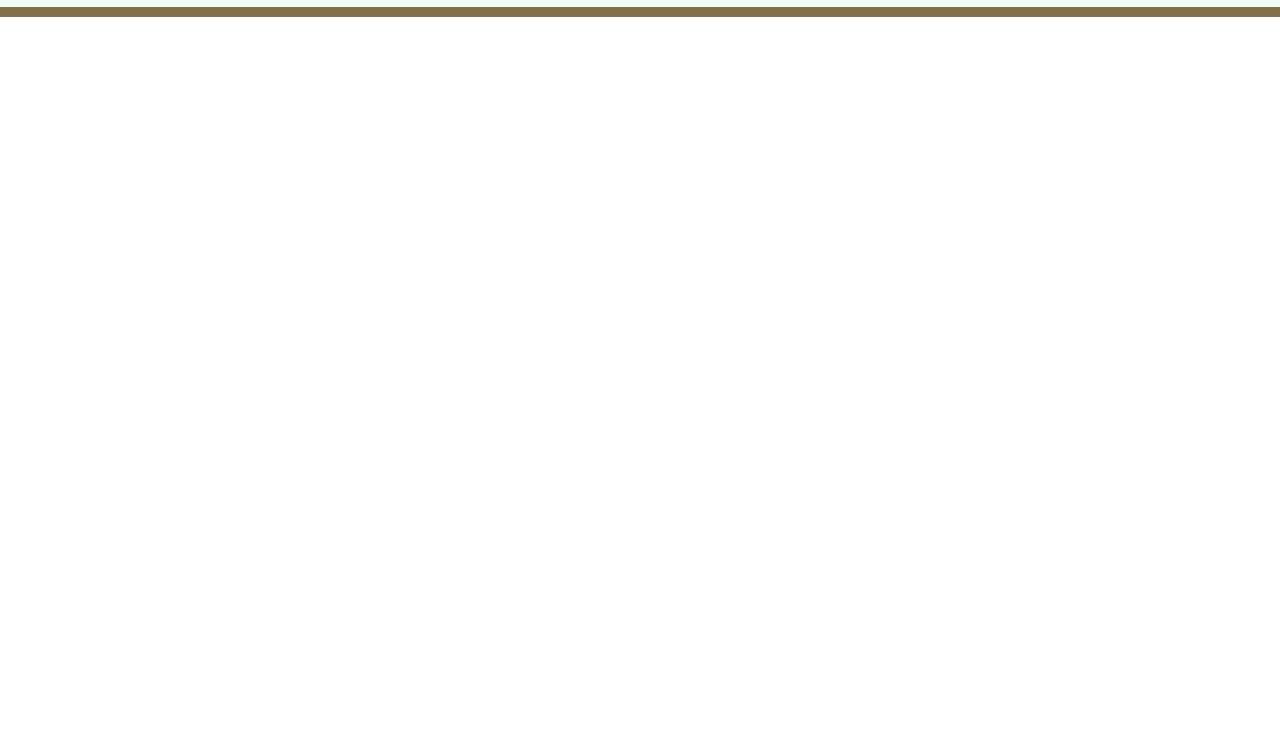
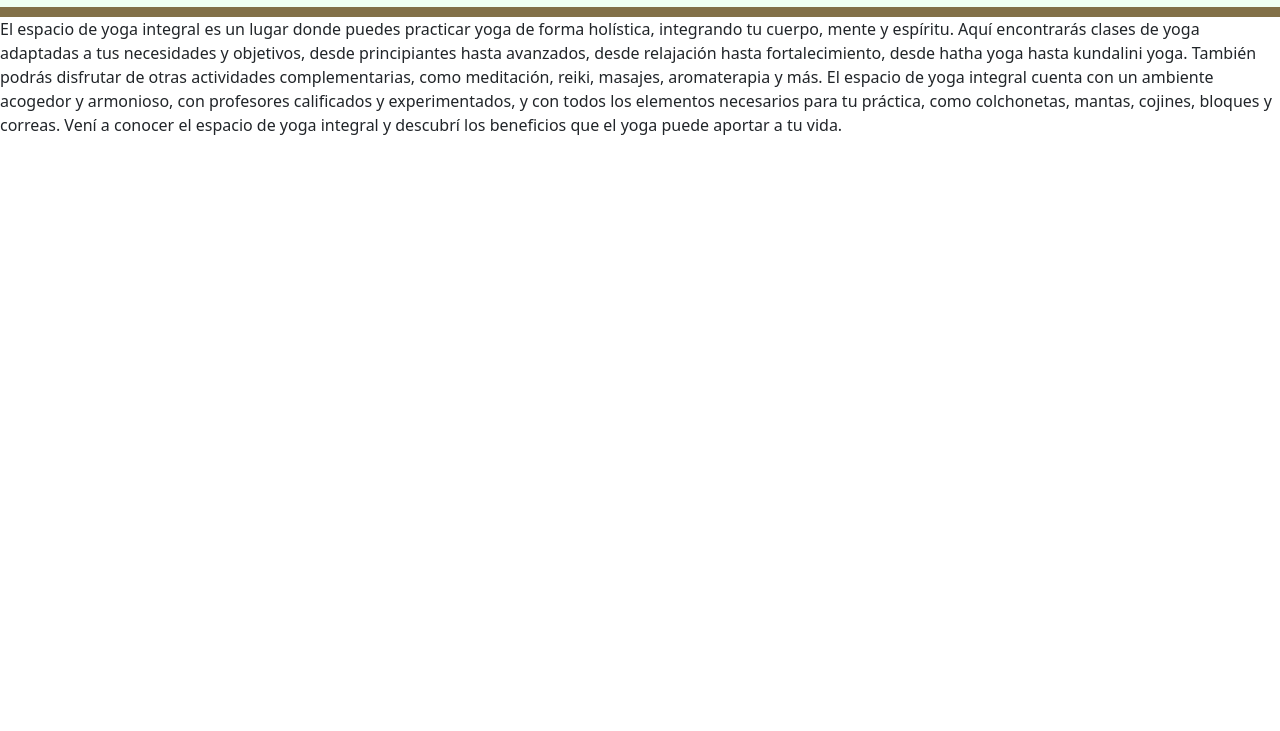
Before and after one commit to sozzmar/preentrega_3_sozze, a website: page html/YogaIntegral.html in a window 1280 px wide. Shown: the part 69-800 px from the top of the page. Drawn offline with nearby package versions, Linux system fonts and the light colour scheme.

Commit message:
se edito html

```diff
--- a/html/YogaIntegral.html
+++ b/html/YogaIntegral.html
@@ -1,23 +1,27 @@
 <!DOCTYPE html>
 <html lang="en">
+
 <head>
   <meta charset="UTF-8">
   <meta name="viewport" content="width=device-width, initial-scale=1.0">
   <!-- bootstrap-->
-    <link href="https://cdn.jsdelivr.net/npm/bootstrap@5.3.2/dist/css/bootstrap.min.css" rel="stylesheet" integrity="sha384-T3c6CoIi6uLrA9TneNEoa7RxnatzjcDSCmG1MXxSR1GAsXEV/Dwwykc2MPK8M2HN" crossorigin="anonymous">
+  <link href="https://cdn.jsdelivr.net/npm/bootstrap@5.3.2/dist/css/bootstrap.min.css" rel="stylesheet"
+    integrity="sha384-T3c6CoIi6uLrA9TneNEoa7RxnatzjcDSCmG1MXxSR1GAsXEV/Dwwykc2MPK8M2HN" crossorigin="anonymous">
 
   <!-- CSS -->
   <link rel="stylesheet" href="../css/style.css">
 
   <title>Sueños De Piel Y Luz</title>
 </head>
+
 <body>
   <!-- Header -->
   <header>
     <nav class="navbar navbar-expand-lg bg-body-tertiary">
       <div class="container-fluid">
         <a class="navbar-brand" href="../index.html">Sueños De Piel y Luz</a>
-      <button class="navbar-toggler" type="button" data-bs-toggle="collapse" data-bs-target="#navbarNav" aria-controls="navbarNav" aria-expanded="false" aria-label="Toggle navigation">
+        <button class="navbar-toggler" type="button" data-bs-toggle="collapse" data-bs-target="#navbarNav"
+          aria-controls="navbarNav" aria-expanded="false" aria-label="Toggle navigation">
           <span class="navbar-toggler-icon"></span>
         </button>
         <div class="collapse navbar-collapse" id="navbarNav">
@@ -43,14 +47,28 @@
     </nav>
   </header>
 
+  <main>
+    <section>
+      <p>
+        El espacio de yoga integral es un lugar donde puedes practicar yoga de forma holística, integrando tu cuerpo,
+        mente y espíritu. Aquí encontrarás clases de yoga adaptadas a tus necesidades y objetivos, desde principiantes
+        hasta avanzados, desde relajación hasta fortalecimiento, desde hatha yoga hasta kundalini yoga. También podrás
+        disfrutar de otras actividades complementarias, como meditación, reiki, masajes, aromaterapia y más. El espacio
+        de yoga integral cuenta con un ambiente acogedor y armonioso, con profesores calificados y experimentados, y con
+        todos los elementos necesarios para tu práctica, como colchonetas, mantas, cojines, bloques y correas. Vení a
+        conocer el espacio de yoga integral y descubrí los beneficios que el yoga puede aportar a tu vida.</p>
+    </section>
+  </main>
 
 
 
 
 
 
-
-    <script src="https://cdn.jsdelivr.net/npm/bootstrap@5.3.2/dist/js/bootstrap.bundle.min.js" integrity="sha384-C6RzsynM9kWDrMNeT87bh95OGNyZPhcTNXj1NW7RuBCsyN/o0jlpcV8Qyq46cDfL" crossorigin="anonymous"></script>
+  <script src="https://cdn.jsdelivr.net/npm/bootstrap@5.3.2/dist/js/bootstrap.bundle.min.js"
+    integrity="sha384-C6RzsynM9kWDrMNeT87bh95OGNyZPhcTNXj1NW7RuBCsyN/o0jlpcV8Qyq46cDfL"
+    crossorigin="anonymous"></script>
 
 </body>
+
 </html>
```
Also changed, not shown: html/QuienSoy.html (+17 -5 lines). Lines whose indentation alone changed are shown as unchanged.
